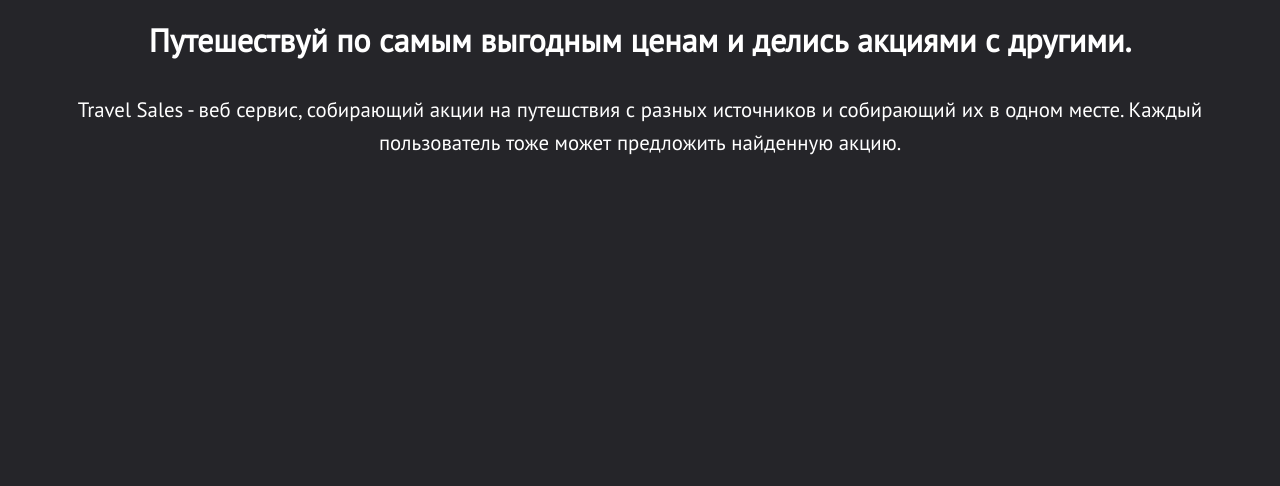
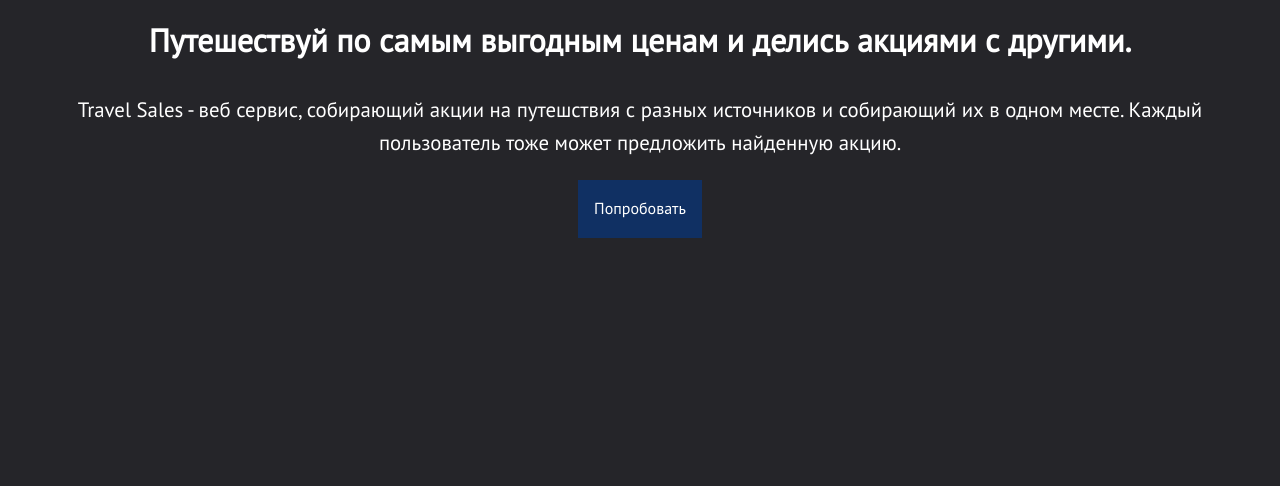
Before and after one commit to travel-sales-stankin/travel-sales-stankin.github.io, a plain HTML site: page index.html in a window 1280 px wide. Shown: the part 314-800 px from the top of the page. Drawn offline with nearby package versions, Linux system fonts and the light colour scheme.

Commit message:
Update index.html

```diff
--- a/index.html
+++ b/index.html
@@ -43,6 +43,7 @@
         с разных источников и собирающий их в одном месте. Каждый пользователь тоже может
         предложить найденную акцию.
       </p>
+       <a href="https://travel-sales-stankin.000webhostapp.com/" class="btn btn-secondary">Попробовать</a>
     </div>
   </div>
 
```
